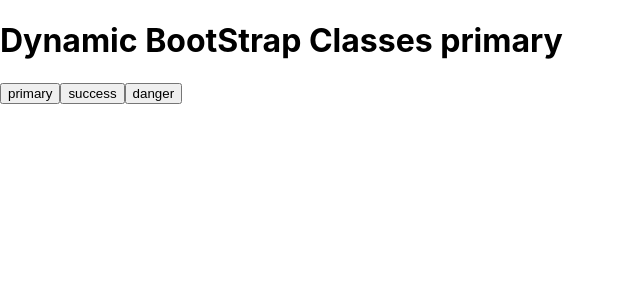
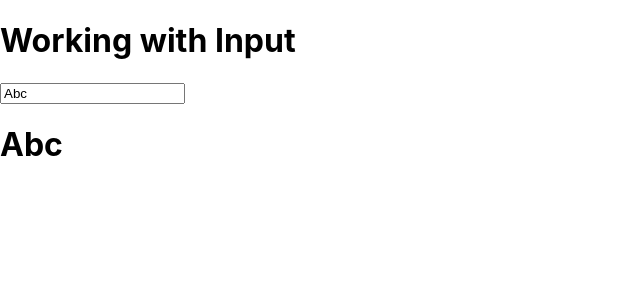
Before and after one commit to Aaditya50/my-app, a React (Create React App) app: page / in a window 1280 px wide. Shown: the top 300 px of the page, without its empty margins (0-640 px from the left). Built offline with nearby package versions, Linux system fonts and the light colour scheme.

Commit message:
dynamic_input

```diff
--- a/src/App.js
+++ b/src/App.js
@@ -1,48 +1,28 @@
-import {useState} from "react";
+import { useState } from "react";
 
 function App() {
+  let [message, setMessage] = useState("Abc");
 
-  let [theme,setTheme] = useState("primary");
-  let changeTheme = (item="primary") => {
-    theme = item;
-    setTheme(theme);
+  let updateMessage = (e) => {
+    // e.target == document.querySelector("input")
+    message = e.target.value;
+    setMessage(message);
   };
-
 
   return (
     <div>
-      <div className="sticky-top" >
-        <h1 className={`bg-${theme} text-light p-3 `}>
-          Dynamic BootStrap Classes {theme}
-        </h1>
-        <input
-          className="btn btn-primary"
-          type="button"
-          value="primary"
-        //  onClick={primaryThm}
-          onClick={ () => changeTheme("primary") }
-        />
-        <input
-          className="btn btn-success"
-          type="button"
-          value="success"
-         // onClick={successThm}
-          onClick={ () => changeTheme("success") }
-        />
-        <input
-          className="btn btn-danger"
-          type="button"
-          value="danger"
-          //onClick={dangerThm}
-          onClick={ () => changeTheme("danger") }
-        />
-      </div>
+      <h1>Working with Input</h1>
+
+      <input
+        type="text"
+        placeholder="Enter message"
+        value={message}
+        onChange={updateMessage}
+      />
+
+      <h1>{message}</h1>
     </div>
   );
-
-
-
-
 }
 
 export default App;
```
